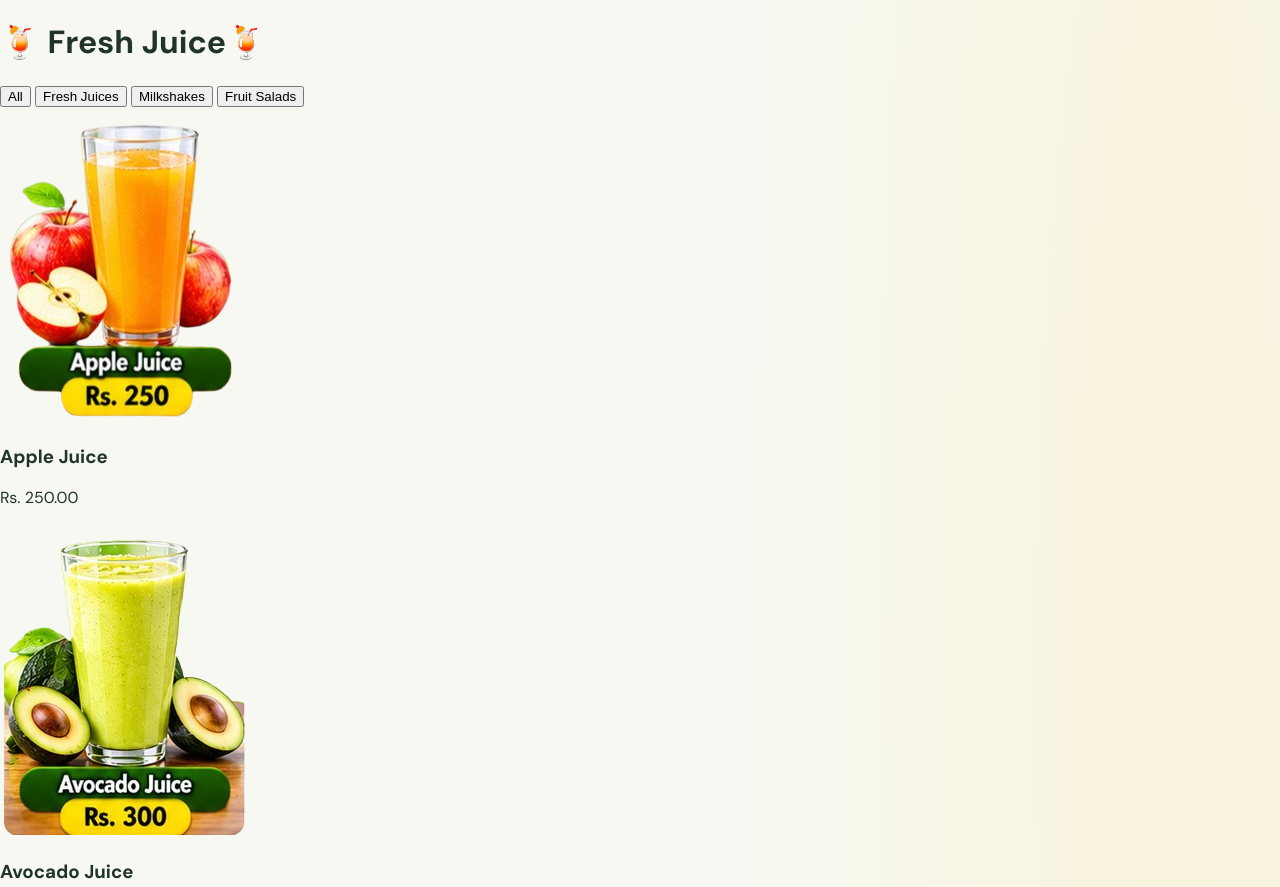
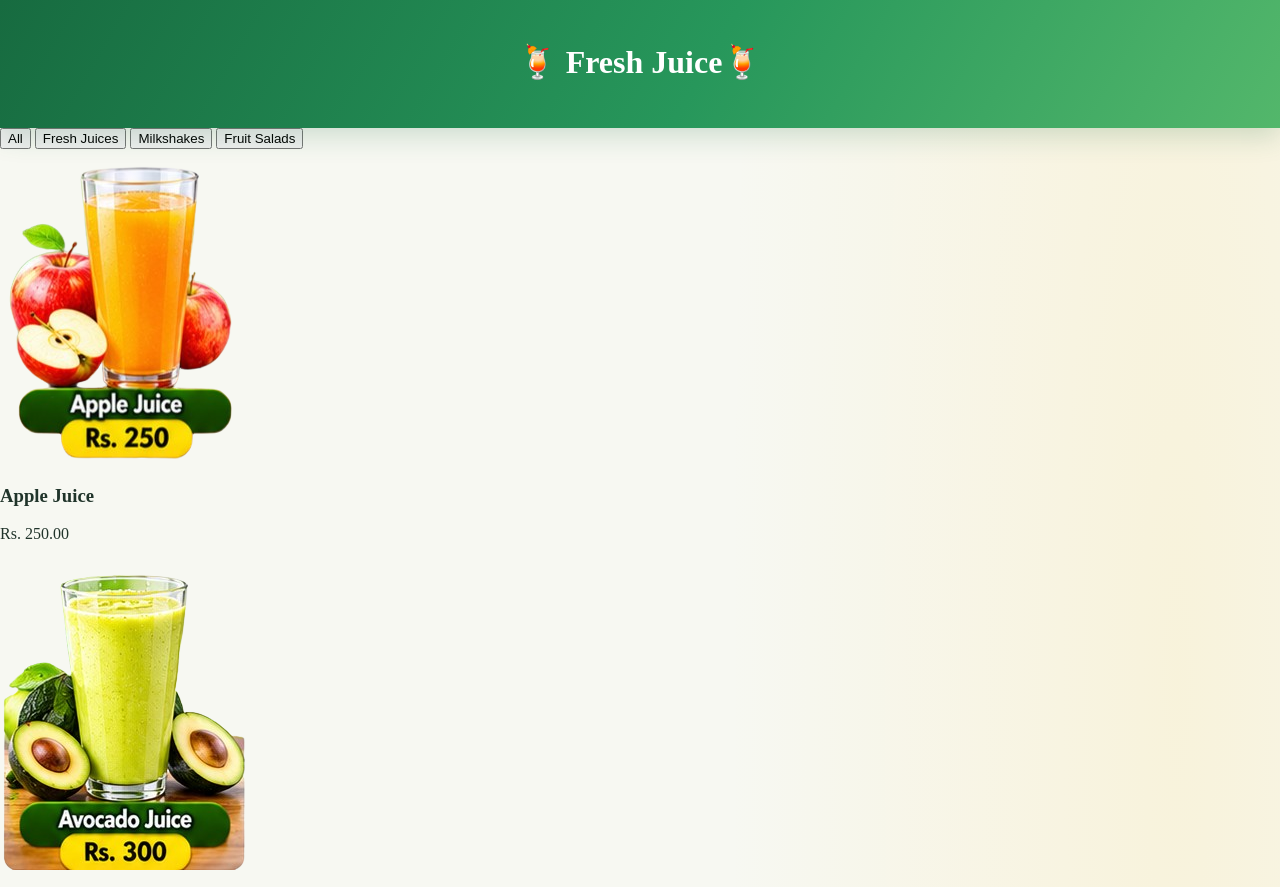
Before and after one commit to Prasanna-Perera/POS-System, a plain HTML site: page index.html in a window 1280 px wide. Shown: the top 887 px of the page. Drawn offline with Linux system fonts and the light colour scheme; a script that the page names is missing.

Commit message:
add: enhance body styles and define .pos-header for improved layout in style.css

```diff
--- a/assets/style.css
+++ b/assets/style.css
@@ -21,5 +21,14 @@ body {
 		radial-gradient(ellipse at 92% 8%, rgba(255, 218, 115, 0.18), transparent 28rem),
 		var(--cream);
 	color: var(--ink);
-	font-family: 'DM Sans', sans-serif;
 }
+
+.pos-header {
+	position: relative;
+	overflow: hidden;
+	padding: 22px 24px 25px;
+	text-align: center;
+	color: var(--white);
+	background: linear-gradient(120deg, #176b40 0%, #27975b 55%, #53b76b 100%);
+	box-shadow: 0 8px 26px rgba(30, 104, 61, 0.2);
+}
```
